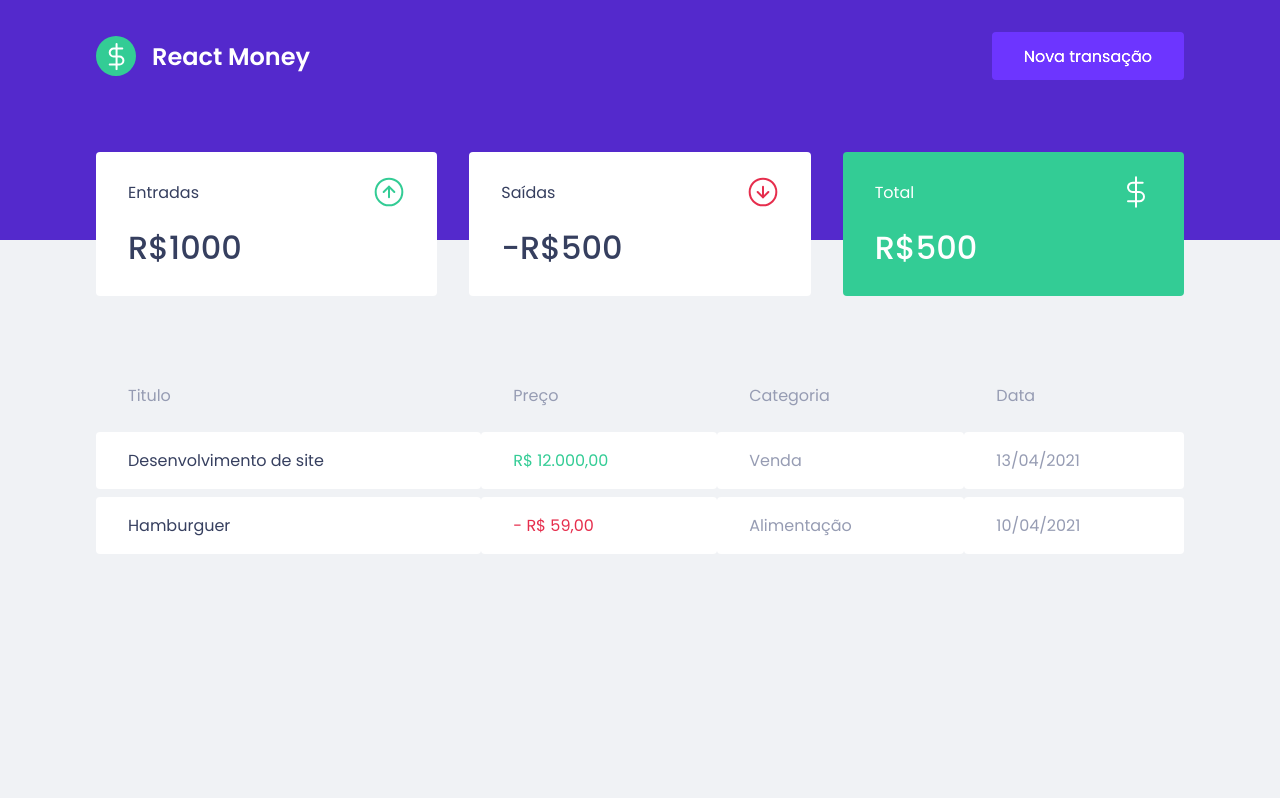
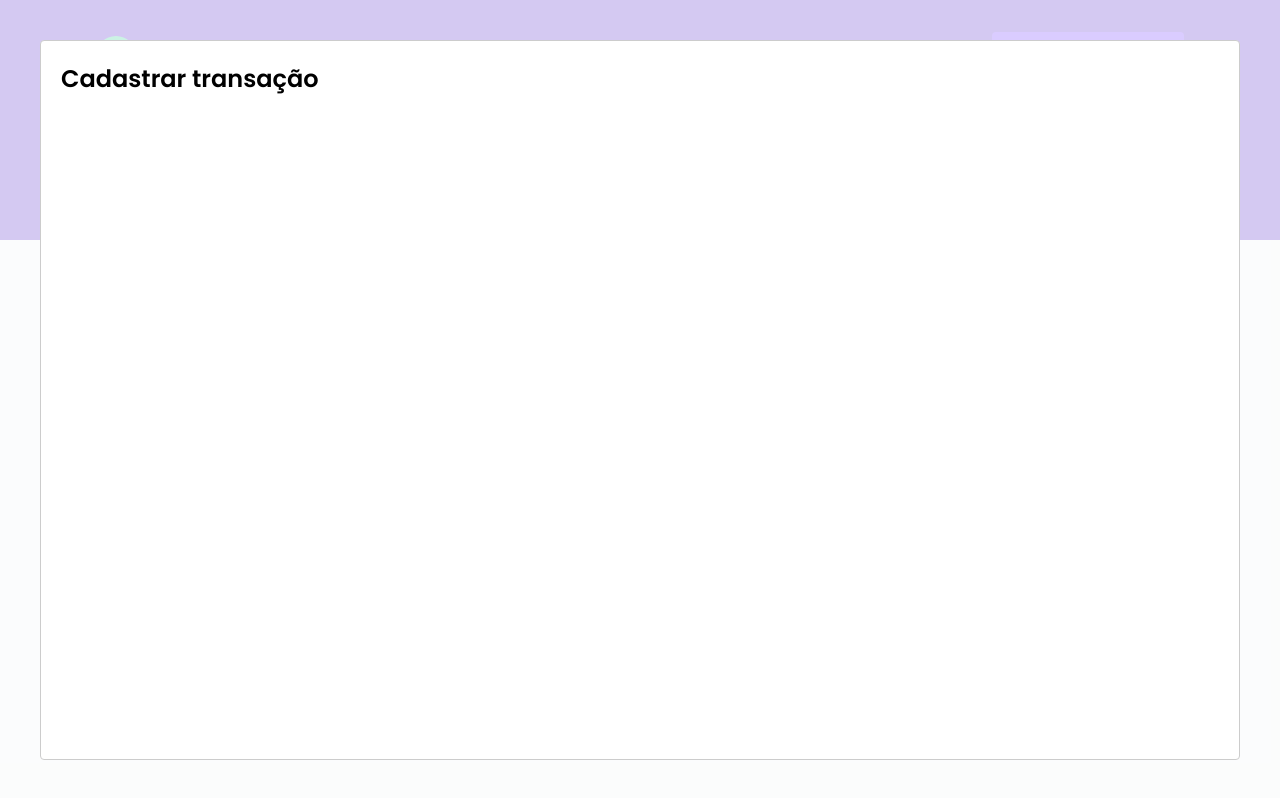
Before and after one commit to joaohenrik03/react-money, a React (Vite) app: page / in a window 1280 px wide. Both pictures are taken after a click on the button "Nova transação". Built offline with nearby package versions, Linux system fonts and the light colour scheme; no server answers; what miragejs would draw is missing.

Commit message:
React modal configured

```diff
--- a/package.json
+++ b/package.json
@@ -18,6 +18,7 @@
   "devDependencies": {
     "@types/react": "^18.0.0",
     "@types/react-dom": "^18.0.0",
+    "@types/react-modal": "^3.13.1",
     "@types/styled-components": "^5.1.25",
     "@vitejs/plugin-react": "^1.3.0",
     "typescript": "^4.6.3",
--- a/src/App.tsx
+++ b/src/App.tsx
@@ -2,11 +2,34 @@
 import { Header } from "./components/Header";
 import { Dashboard } from "./components/Dashboard";
 
+import { useState } from "react";
+
+import Modal from 'react-modal';
+
+Modal.setAppElement('#root');
+
 export function App() {
+  const [isNewTransactionModalOpen, setIsNewTransactionModalOpen] = useState(false);
+
+  function handleOpenNewTransactionModal() {
+      setIsNewTransactionModalOpen(true);
+  }
+
+  function handleCloseNewTransactionModal() {
+      setIsNewTransactionModalOpen(false);
+  }
+
+
   return (
     <>
-      <Header />
+      <Header onOpenNewTransactionModal={handleOpenNewTransactionModal}/>
       <Dashboard />
+      <Modal
+        isOpen={isNewTransactionModalOpen}
+        onRequestClose={handleCloseNewTransactionModal}
+      >
+        <h2>Cadastrar transação</h2>
+      </Modal>
       <GlobalStyle />
     </>
   )
--- a/src/components/Header/index.tsx
+++ b/src/components/Header/index.tsx
@@ -1,7 +1,12 @@
 import Logo from '../../assets/logo.svg';
+
 import { Container, Wrapper } from './style';
 
-export function Header() {
+type HeaderProps = {
+    onOpenNewTransactionModal: () => void;
+}
+
+export function Header({ onOpenNewTransactionModal }: HeaderProps) {
     return (
         <Container>
             <Wrapper>
@@ -12,7 +17,7 @@
                     />
                     <span>React Money</span>
                     </div>
-                <button type="button">
+                <button type="button" onClick={onOpenNewTransactionModal}>
                     Nova transação
                 </button>
             </Wrapper>
```
Also changed, not shown: 1 other file (tests, documents, lock files or other folders).
